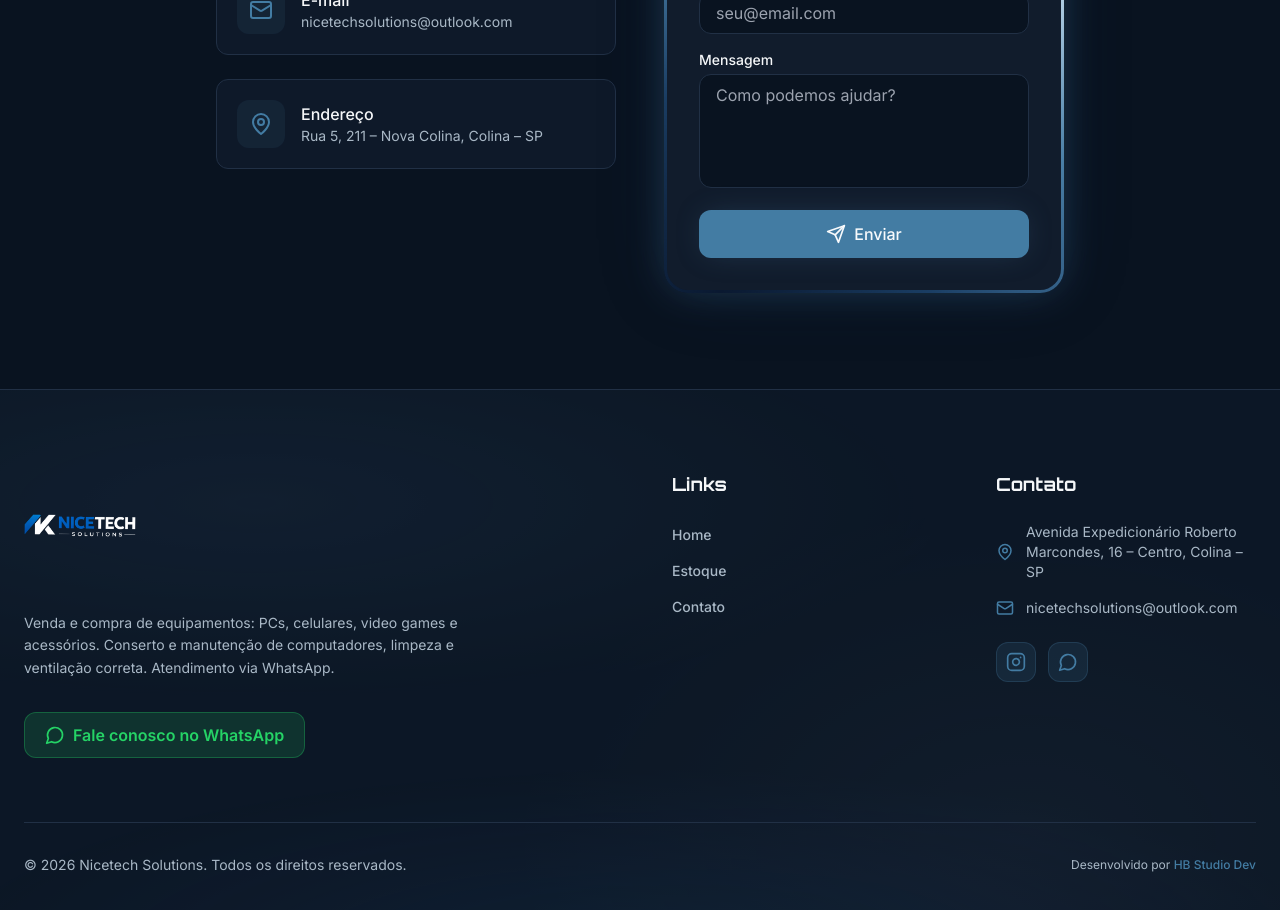
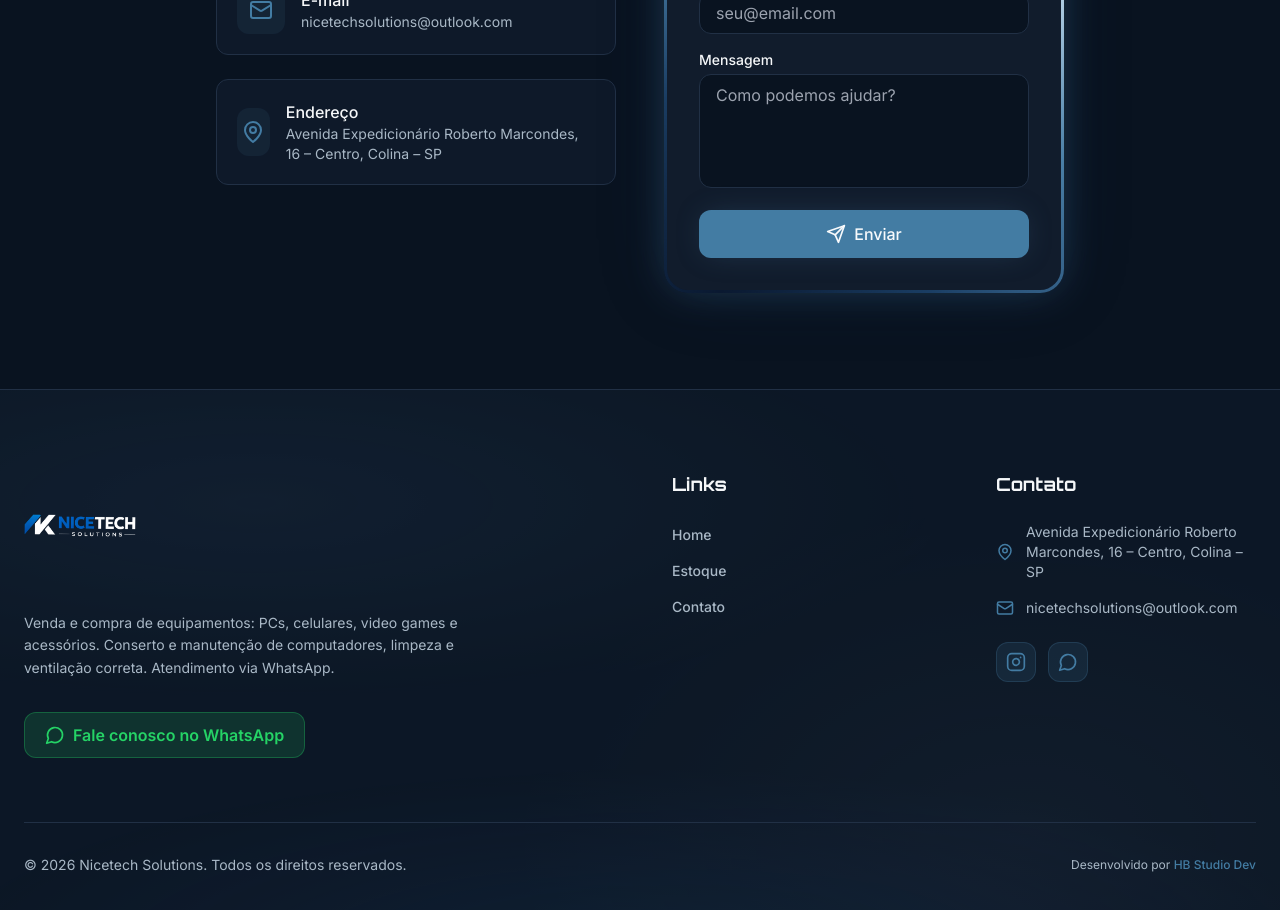
Before and after one commit to caiosouzalopes/nicetechs, a Next.js app: page /contact in a window 1280 px wide. Shown: the part 1180-2090 px from the top of the page. Built offline with nearby package versions, Linux system fonts and the light colour scheme; no server answers; the database is empty.

Commit message:
Update contact page map location

```diff
--- a/src/app/contact/page.tsx
+++ b/src/app/contact/page.tsx
@@ -101,7 +101,7 @@ export default function ContactPage() {
               </div>
               <div>
                 <p className="font-medium text-foreground">Endereço</p>
-                <p className="text-sm text-muted-foreground">Rua 5, 211 – Nova Colina, Colina – SP</p>
+                <p className="text-sm text-muted-foreground">Avenida Expedicionário Roberto Marcondes, 16 – Centro, Colina – SP</p>
               </div>
             </div>
           </motion.div>
```
